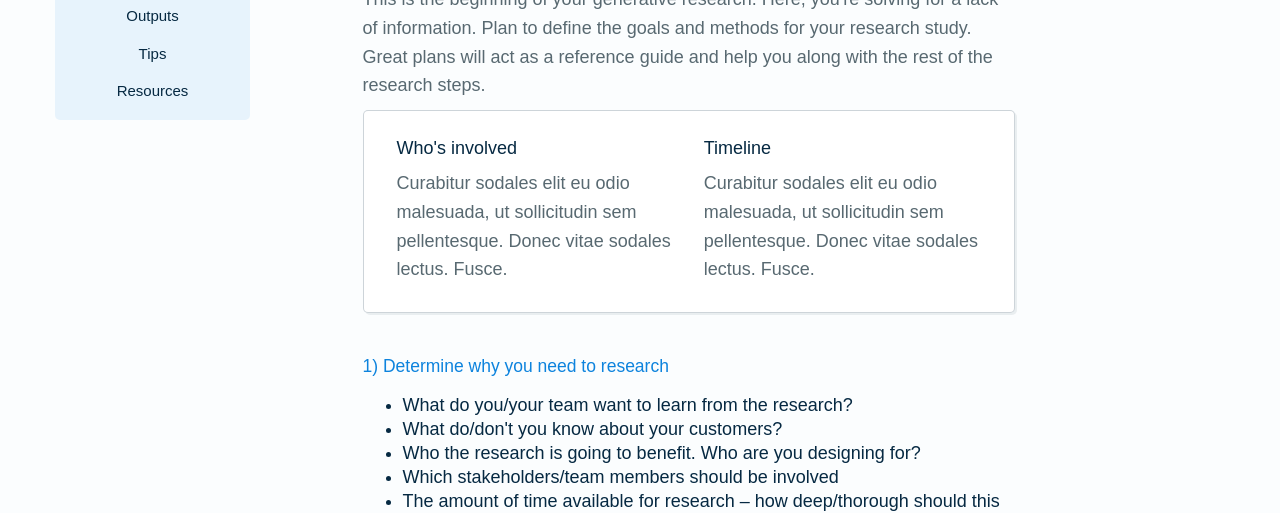
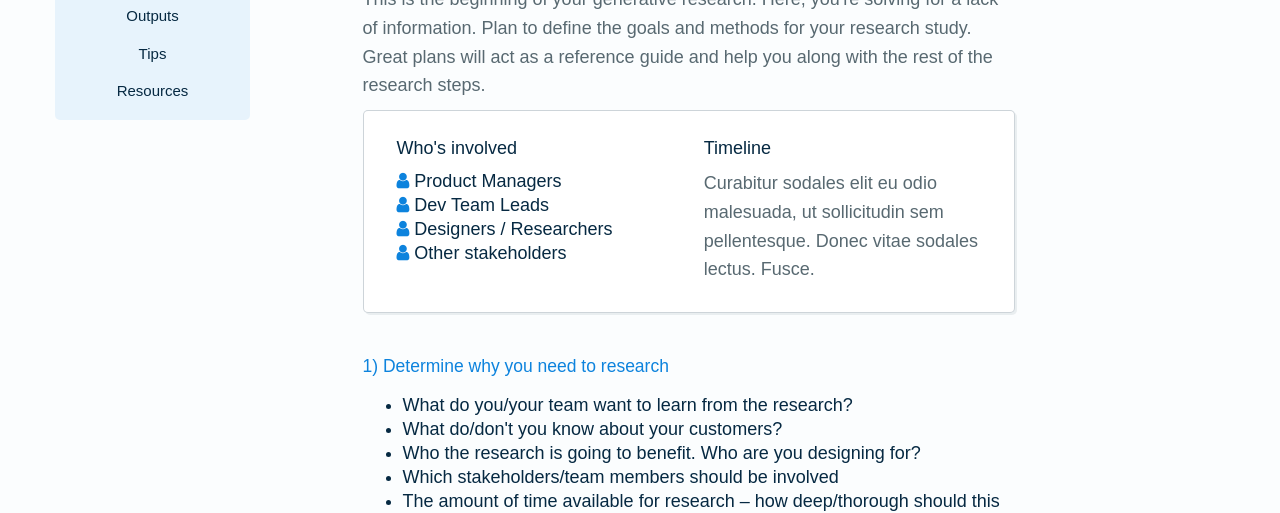
Before and after one commit to fluxr/fluxr.github.io, a plain HTML site: page plan.html in a window 1280 px wide. Shown: the part 296-809 px from the top of the page. Drawn offline with nearby package versions, Linux system fonts and the light colour scheme.

Commit message:
New module on detailPage

```diff
--- a/css/cards.css
+++ b/css/cards.css
@@ -223,3 +223,12 @@ a.back-link {
   border: 1px solid rgba(6,41,65,0.20);
   box-shadow: 2px 2px 0px 0px rgba(6,41,65,0.07);
 }
+.who {
+  list-style: none;
+}
+.who li {
+  margin-left: -40px;
+}
+.who i {
+  color: #0d83dd;
+}
--- a/plan.html
+++ b/plan.html
@@ -15,6 +15,8 @@
     <!-- TYPEKIT -->
     <script src="https://use.typekit.net/oon2jdt.js"></script>
     <script>try{Typekit.load({ async: true });}catch(e){}</script>
+    <!-- FONT AWESOME -->
+    <link rel="stylesheet" href="https://maxcdn.bootstrapcdn.com/font-awesome/4.6.1/css/font-awesome.min.css">
     <!-- HTML5 shim and Respond.js for IE8 support of HTML5 elements and media queries -->
     <!-- WARNING: Respond.js doesn't work if you view the page via file:// -->
     <!--[if lt IE 9]>
@@ -62,8 +64,13 @@
 
             <div class="col-md-12 about-step med-margin">
                 <span class="who col-md-6">
-                <h4>Who's involved</h4>
-                <p>Curabitur sodales elit eu odio malesuada, ut sollicitudin sem pellentesque. Donec vitae sodales lectus. Fusce.</p>
+                    <h4>Who's involved</h4>
+                    <ul class="who">
+                        <li><i class="fa fa-user"></i> Product Managers</li>
+                        <li><i class="fa fa-user"></i> Dev Team Leads</li>
+                        <li><i class="fa fa-user"></i> Designers / Researchers</li>
+                        <li><i class="fa fa-user"></i> Other stakeholders</li>
+                    </ul>
                 </span>
                 <span class="who col-md-6">
                 <h4>Timeline</h4>
```
